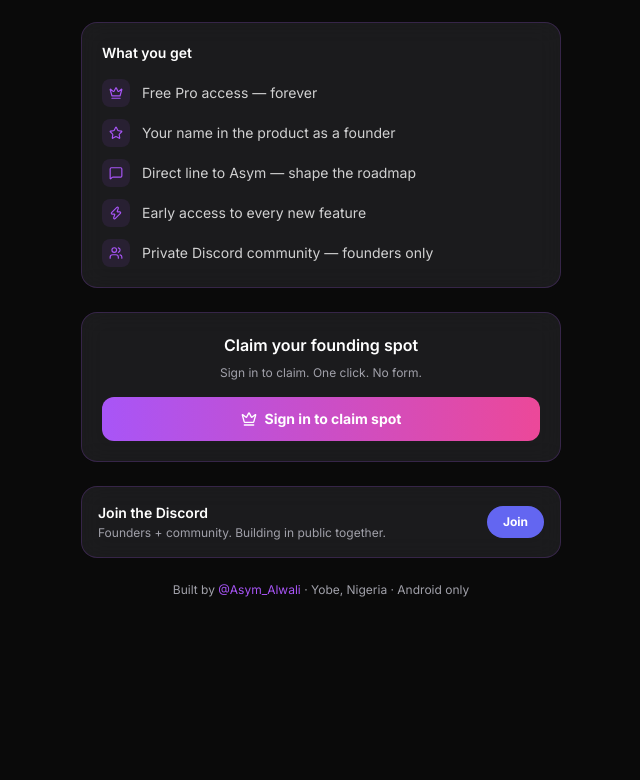
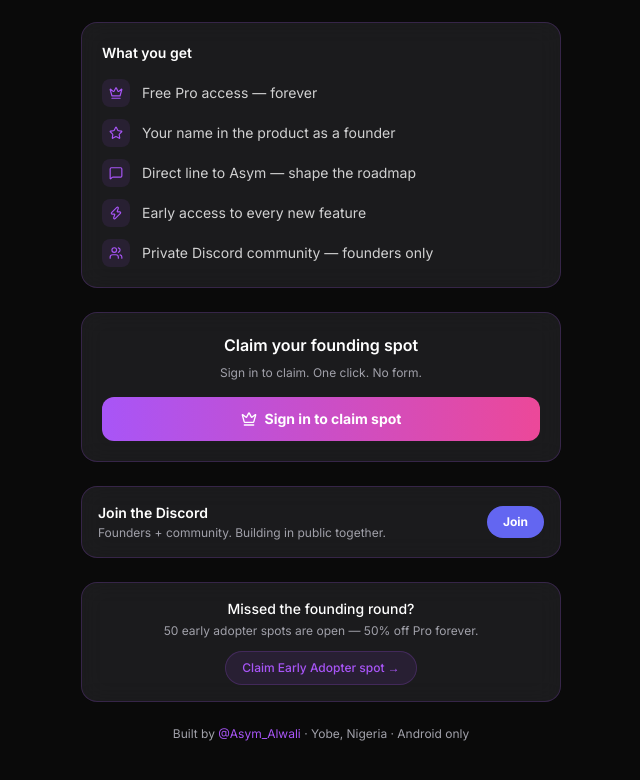
Before and after one commit to onequestionspace/onequestion_space, a Next.js app: page /founding in a window 1280 px wide. Shown: the part 494-1274 px from the top of the page, without its empty margins (319-959 px from the left). Before the commit the page ends 1188 px from the top, so only its background shows below. Built offline with nearby package versions, Linux system fonts and the light colour scheme; no server answers.

Commit message:
feat: add early adopter link on founding page

```diff
--- a/app/founding/page.tsx
+++ b/app/founding/page.tsx
@@ -212,6 +212,14 @@ export default function FoundingPage() {
             </a>
           </div>
 
+          <div className="glass rounded-2xl p-4 border border-white/10 mb-6 text-center">
+            <p className="text-sm text-white font-medium mb-1">Missed the founding round?</p>
+            <p className="text-xs text-muted-foreground mb-3">50 early adopter spots are open — 50% off Pro forever.</p>
+            <a href="/early" className="inline-flex items-center gap-2 px-4 py-2 rounded-full bg-primary/10 text-primary border border-primary/20 text-xs font-medium hover:bg-primary/20 transition-colors">
+              Claim Early Adopter spot →
+            </a>
+          </div>
+
           <p className="text-center text-xs text-muted-foreground">
             Built by <a href="https://x.com/Asym_Alwali" target="_blank" rel="noopener noreferrer" className="text-primary hover:underline">@Asym_Alwali</a> · Yobe, Nigeria · Android only
           </p>
```
Also changed, not shown: fix_founding_early_link.js (added, +23 -0 lines).
